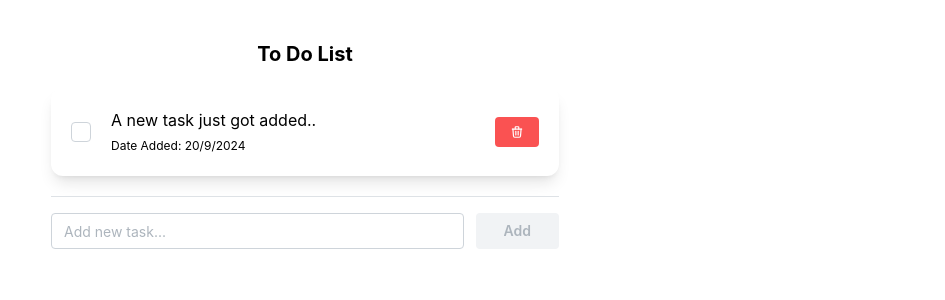
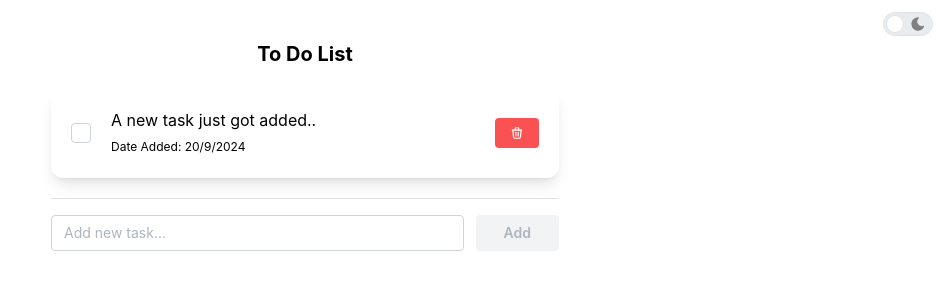
Before and after one commit to hiftikh/to-do-app, a React (Vite) app: page / in a window 1280 px wide. Shown: the top 300 px of the page, without its empty margins (335-1280 px from the left). Built offline with nearby package versions, Linux system fonts and the light colour scheme.

Commit message:
add dark mode

```diff
--- a/index.html
+++ b/index.html
@@ -2,7 +2,10 @@
 <html lang="en">
   <head>
     <meta charset="UTF-8" />
-    <meta name="viewport" content="width=device-width, initial-scale=1.0" />
+    <meta
+      name="viewport"
+      content="width=device-width, initial-scale=1.0, maximum-scale=1.0, user-scalable=0"
+    />
     <title>To Do App</title>
   </head>
   <body>
--- a/package.json
+++ b/package.json
@@ -13,10 +13,12 @@
     "@mantine/core": "^7.13.3",
     "@mantine/hooks": "^7.13.3",
     "@mantine/notifications": "^7.13.4",
+    "@redux-devtools/extension": "^3.3.0",
     "@tabler/icons-react": "^3.19.0",
     "add": "^2.0.6",
     "react": "^18.3.1",
-    "react-dom": "^18.3.1"
+    "react-dom": "^18.3.1",
+    "zustand": "^5.0.1"
   },
   "devDependencies": {
     "@eslint/js": "^9.11.1",
--- a/src/App.css
+++ /dev/null
@@ -1,6 +0,0 @@
-/* #root {
-  max-width: 1280px;
-  margin: 0 auto;
-  padding: 2rem;
-  text-align: center;
-} */
--- a/src/App.tsx
+++ b/src/App.tsx
@@ -1,14 +1,20 @@
-import "./App.css";
 import "@mantine/core/styles.css";
 import { MantineProvider, Container } from "@mantine/core";
 import { Notifications } from "@mantine/notifications";
 import "@mantine/notifications/styles.css";
+import useThemeStore from "./Components/hooks/useThemeStore";
 import ToDoList from "./Components/ToDoList";
+import DarkModeToggle from "./Components/DarkModeToggle";
 
 function App() {
+  const themeMode = useThemeStore((state) => state.themeMode);
+
   return (
     <>
-      <MantineProvider>
+      <MantineProvider forceColorScheme={themeMode as "dark"}>
+        <div className="absolute right-3 top-3">
+          <DarkModeToggle />
+        </div>
         <Container size="xs" className="mt-10">
           <h1 className="text-xl font-bold text-center">To Do List</h1>
           <ToDoList />
--- /dev/null
+++ b/src/Components/DarkModeToggle.tsx
@@ -0,0 +1,38 @@
+import { Switch, rem } from "@mantine/core";
+import { IconSunFilled, IconMoonFilled } from "@tabler/icons-react";
+import useThemeStore from "./hooks/useThemeStore";
+
+export default function DarkModeToggle() {
+  const { themeMode, setThemeMode } = useThemeStore((state) => state);
+
+  const onChangeHandle = (e: any) => {
+    const themeValue = e.target.checked ? "dark" : "light";
+    setThemeMode(themeValue);
+  };
+
+  const sunIcon = (
+    <IconSunFilled
+      style={{ width: rem(16), height: rem(16) }}
+      stroke={2.5}
+      color="yellow"
+    />
+  );
+
+  const moonIcon = (
+    <IconMoonFilled
+      style={{ width: rem(16), height: rem(16) }}
+      stroke={2.5}
+      color="gray"
+    />
+  );
+
+  return (
+    <Switch
+      size="md"
+      onLabel={sunIcon}
+      offLabel={moonIcon}
+      onChange={(e) => onChangeHandle(e)}
+      checked={themeMode == "dark" ? true : false}
+    />
+  );
+}
--- a/src/Components/ToDoItem.tsx
+++ b/src/Components/ToDoItem.tsx
@@ -32,14 +32,14 @@ export default function ToDoItem({
     <div
       className={joinClassNames(
         "flex my-5 rounded-xl justify-between items-center gap-5 shadow-lg p-5",
-        task.completed ? "bg-green-400" : "bg-white"
+        task.completed ? "bg-green-300" : "bg-white"
       )}
     >
       <CompletedInput
         onChange={onChangeCompleteHandle}
         checked={task.completed}
       />
-      <div className="w-5/6 text-left">
+      <div className="w-5/6 text-left text-black">
         <p>{task.text}</p>
         <span className="text-xs">
           Date Added: {formatDate(task.dateAdded.toString())}
--- /dev/null
+++ b/src/Components/hooks/useThemeStore.ts
@@ -0,0 +1,27 @@
+import { create } from "zustand";
+import { devtools, persist } from "zustand/middleware";
+import type {} from "@redux-devtools/extension";
+
+export interface ThemeState {
+  themeMode?: string;
+}
+
+interface ThemeStateAction {
+  setThemeMode: (newTheme: string) => void;
+}
+
+const useThemeStore = create<ThemeState & ThemeStateAction>()(
+  devtools(
+    persist(
+      (set) => ({
+        themeMode: "light",
+        setThemeMode: (newTheme) => {
+          set({ themeMode: newTheme });
+        },
+      }),
+      { name: "themeState" }
+    )
+  )
+);
+
+export default useThemeStore;
--- a/src/index.css
+++ b/src/index.css
@@ -1,4 +1,6 @@
-@tailwind base;
+@layer tailwind {
+  @tailwind base;
+}
 @tailwind components;
 @tailwind utilities;
 
@@ -7,7 +9,6 @@
   line-height: 1.5;
   font-weight: 400;
   color-scheme: light dark;
-  color: rgba(0, 0, 0, 0.87);
   font-synthesis: none;
   text-rendering: optimizeLegibility;
   -webkit-font-smoothing: antialiased;
--- a/tailwind.config.js
+++ b/tailwind.config.js
@@ -5,4 +5,5 @@ export default {
     extend: {},
   },
   plugins: [],
+  darkMode: "selector",
 };
```
Also changed, not shown: 1 other file (tests, documents, lock files or other folders).
